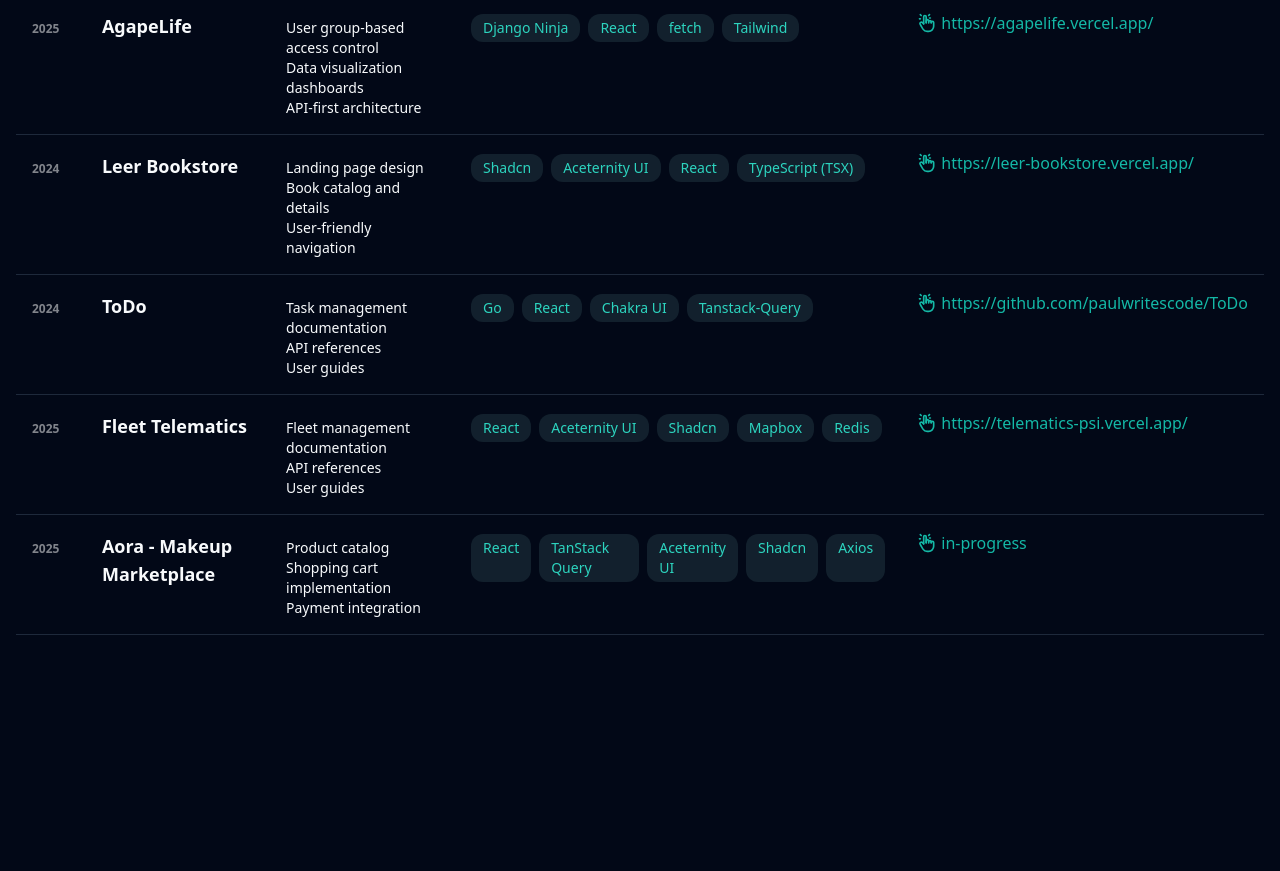
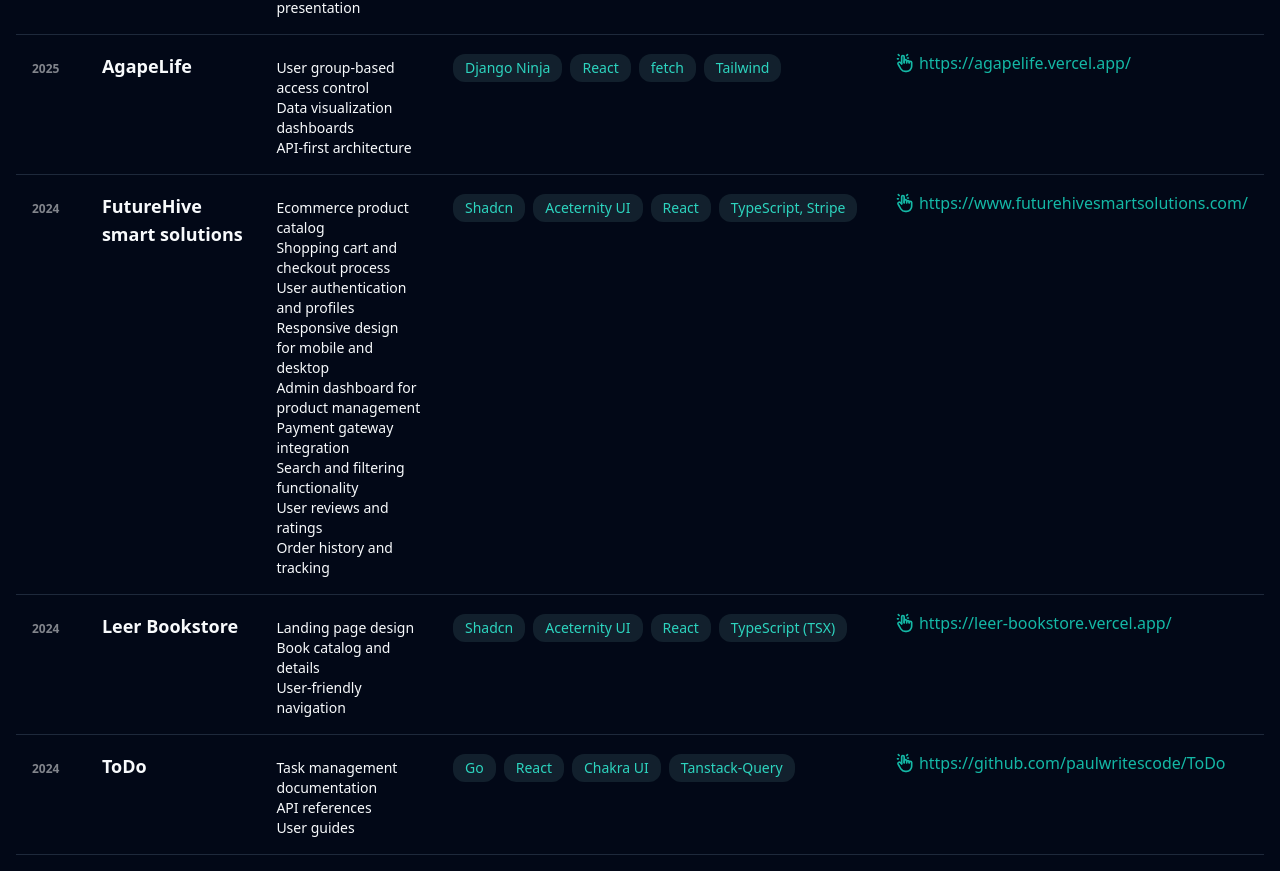
Before and after one commit to paulwritescode/portfolio-new, a React (Vite) app: page /archive in a window 1280 px wide. Shown: the part 533-1404 px from the top of the page. Before the commit the page ends 1184 px from the top, so only its background shows below. Built offline with nearby package versions, Linux system fonts and the light colour scheme.

Commit message:
simple retouch

```diff
--- a/src/data/Projects.ts
+++ b/src/data/Projects.ts
@@ -1,6 +1,6 @@
 export const projects = [
   {
-    id: 7,
+    id: 8,
     date: 2024,
     name: "EventHero",
     image: "eventhero.png", // Replace with actual screenshot
@@ -15,7 +15,7 @@
     url: "https://eventhero.co.za",
   },
   {
-    id: 6,
+    id: 7,
     date: 2025,
     name: "Making Sents",
     image: "making-sents.png", // Replace with actual screenshot
@@ -30,7 +30,7 @@
     url: "https://making-sents.vercel.app/",
   },
   {
-    id: 5,
+    id: 6,
     date: 2025,
     name: "AgapeLife",
     image: "agapelife.png", // Replace with actual screenshot
@@ -43,6 +43,27 @@
     ],
     stack: ["Django Ninja", "React", "fetch", "Tailwind"],
     url: "https://agapelife.vercel.app/",
+  },
+  {
+    id: 5,
+    date: 2024,
+    name: "FutureHive smart solutions",
+    image: "futurehive.png",
+    description:
+      "An Ecommerce platform designed to showcase and sell smart home solutions, featuring a modern design and user-friendly interface.",
+    artifacts: [
+      "Ecommerce product catalog",
+      "Shopping cart and checkout process",
+      "User authentication and profiles",
+      "Responsive design for mobile and desktop",
+      "Admin dashboard for product management",
+      "Payment gateway integration",
+      "Search and filtering functionality",
+      "User reviews and ratings",
+      "Order history and tracking",
+    ],
+    stack: ["Shadcn", "Aceternity UI", "React", "TypeScript, Stripe"],
+    url: "https://www.futurehivesmartsolutions.com/",
   },
   {
     id: 4,
```
Also changed, not shown: public/futurehive.png (added).
